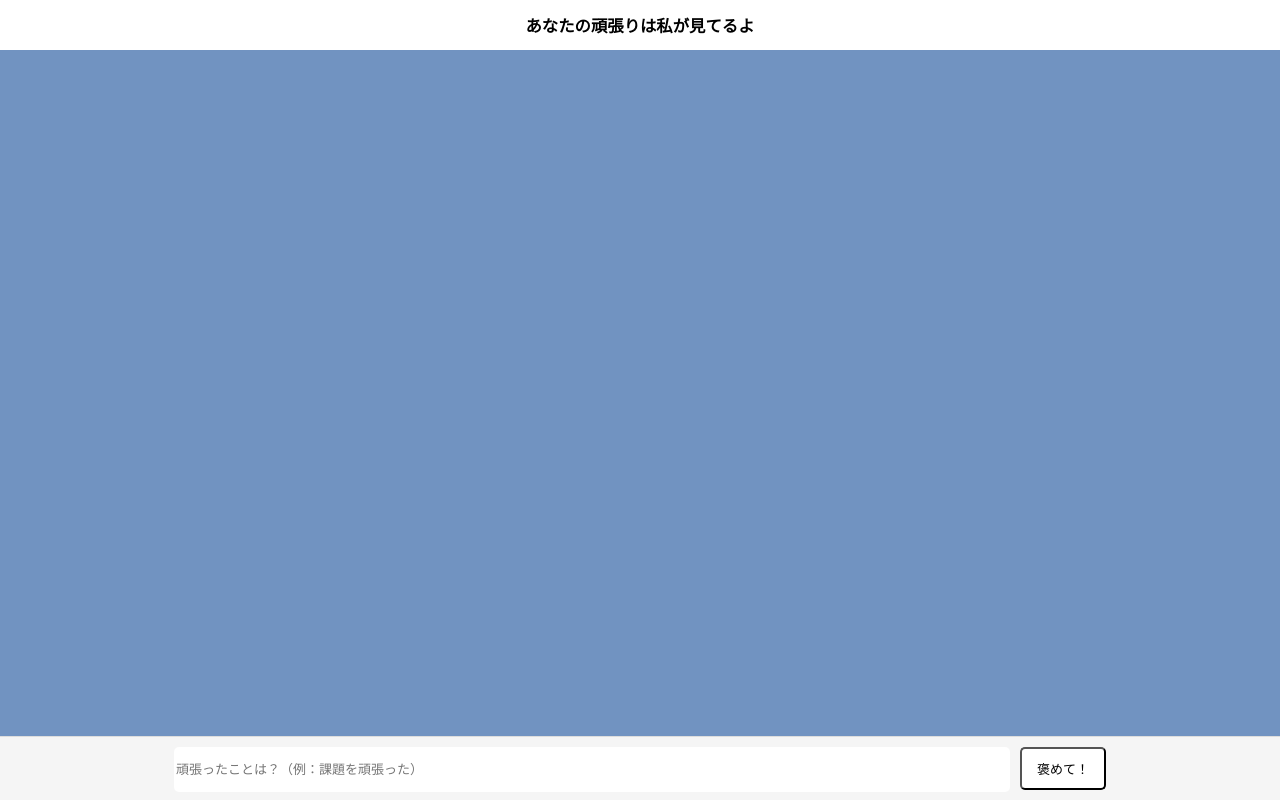
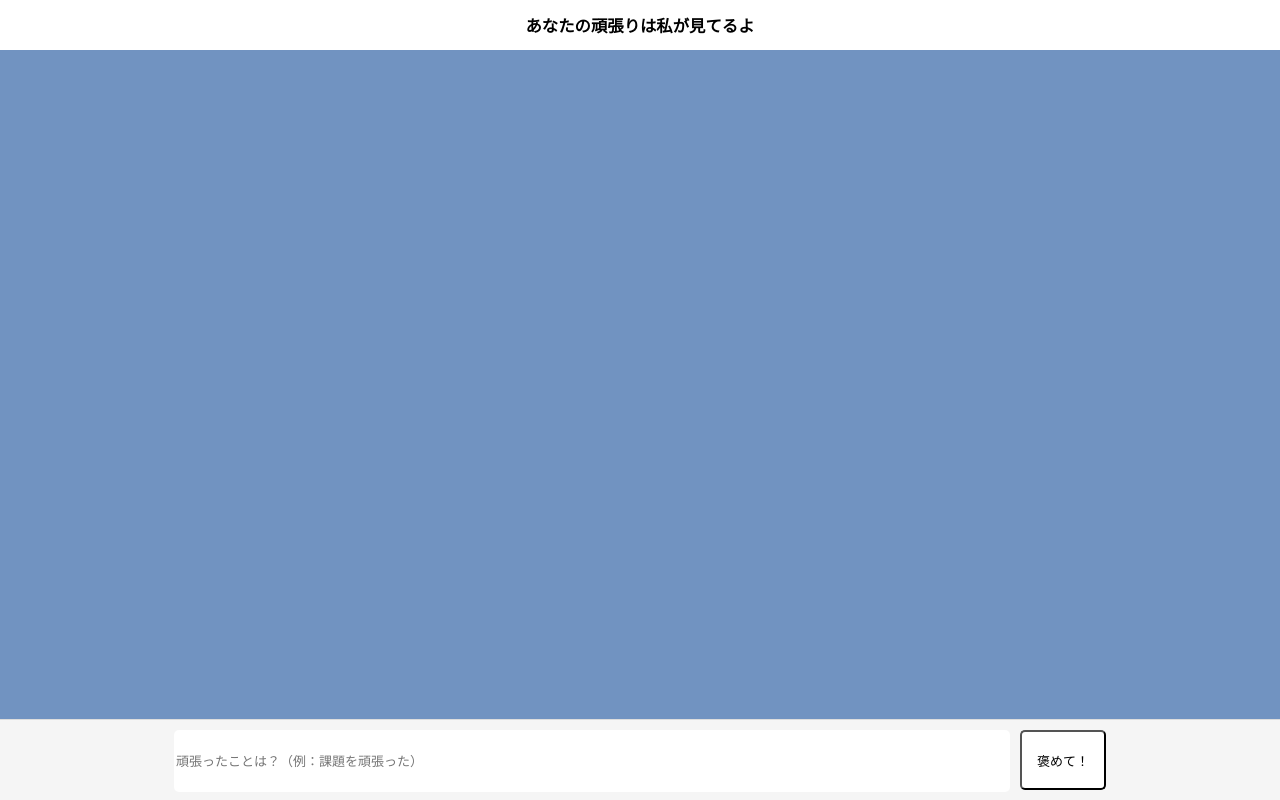
Before and after one commit to 2102219/intern_jig, a plain HTML site: page public/index.html in a window 1280 px wide. Drawn offline with Linux system fonts and the light colour scheme.

Commit message:
チェック

```diff
--- a/public/style.css
+++ b/public/style.css
@@ -16,7 +16,6 @@ header {
   display: flex;
   justify-content: center;
   align-items: center;
-  z-index: 1000;
 }
 
 main {
@@ -24,6 +23,7 @@ main {
   overflow: auto;
   background-color: #7193c1;
   padding: 10px;
+  padding-bottom: 60px;
   display: flex;
   flex-direction: column;
 }
@@ -34,9 +34,10 @@ footer {
   padding: 10px 0;
   border-top: 1px solid #ddd;
   background-color: #f5f5f5;
+  position: sticky;
   bottom: 0;
   width: 100%;
-  z-index: 1000;
+  height: 60px;
 }
 
 #chat {
```
